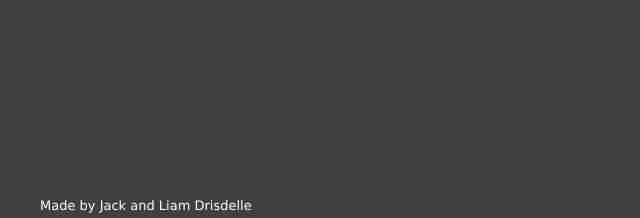
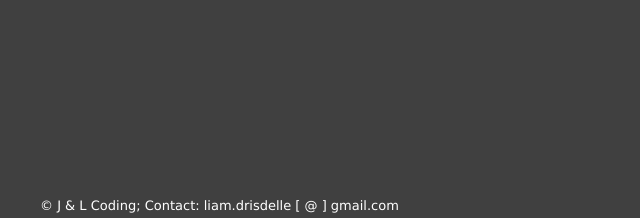
Before and after one commit to PikaPlayzz/Apex_App, a Flask app: page / in a window 1280 px wide. Shown: the part 582-800 px from the top of the page, without its empty margins (0-640 px from the left). Run offline with Flask 3, Linux system fonts and the light colour scheme.

Commit message:
including jinja footer

```diff
--- a/app/templates/includes/footer.html
+++ b/app/templates/includes/footer.html
@@ -0,0 +1,11 @@
+<footer class="footer">
+    <div class=" container-fluid ">
+        <span>
+            &copy; J & L Coding;
+        </span>
+
+        <span>
+            Contact: liam.drisdelle [ @ ] gmail.com
+        </span>
+    </div>
+</footer>
--- a/app/templates/index.html
+++ b/app/templates/index.html
@@ -26,8 +26,7 @@
 
             <button class="btn btn-primary" type="submit">Find Player</button>
         </form>
+
+        {% include 'footer.html' %}
     </body>
-    <footer>
-        Made by Jack and Liam Drisdelle
-    </footer>
 </html>
```
